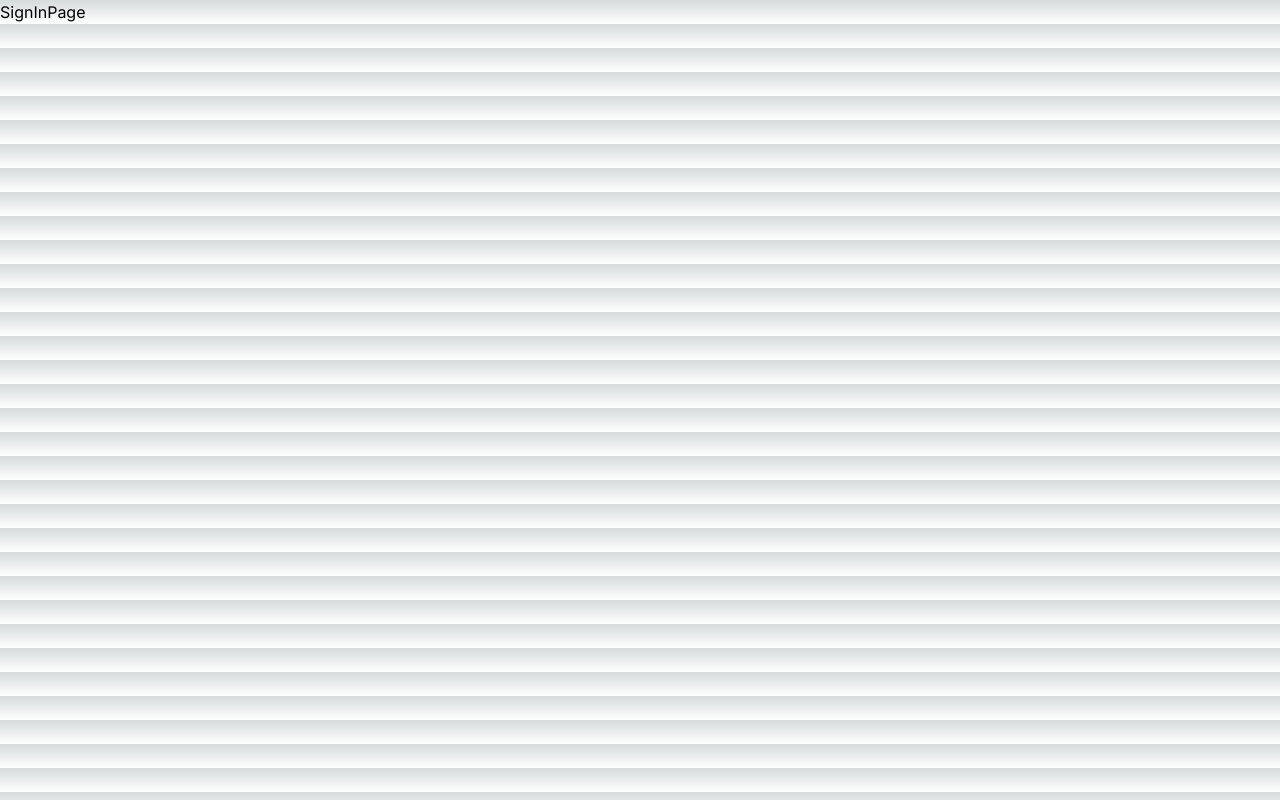
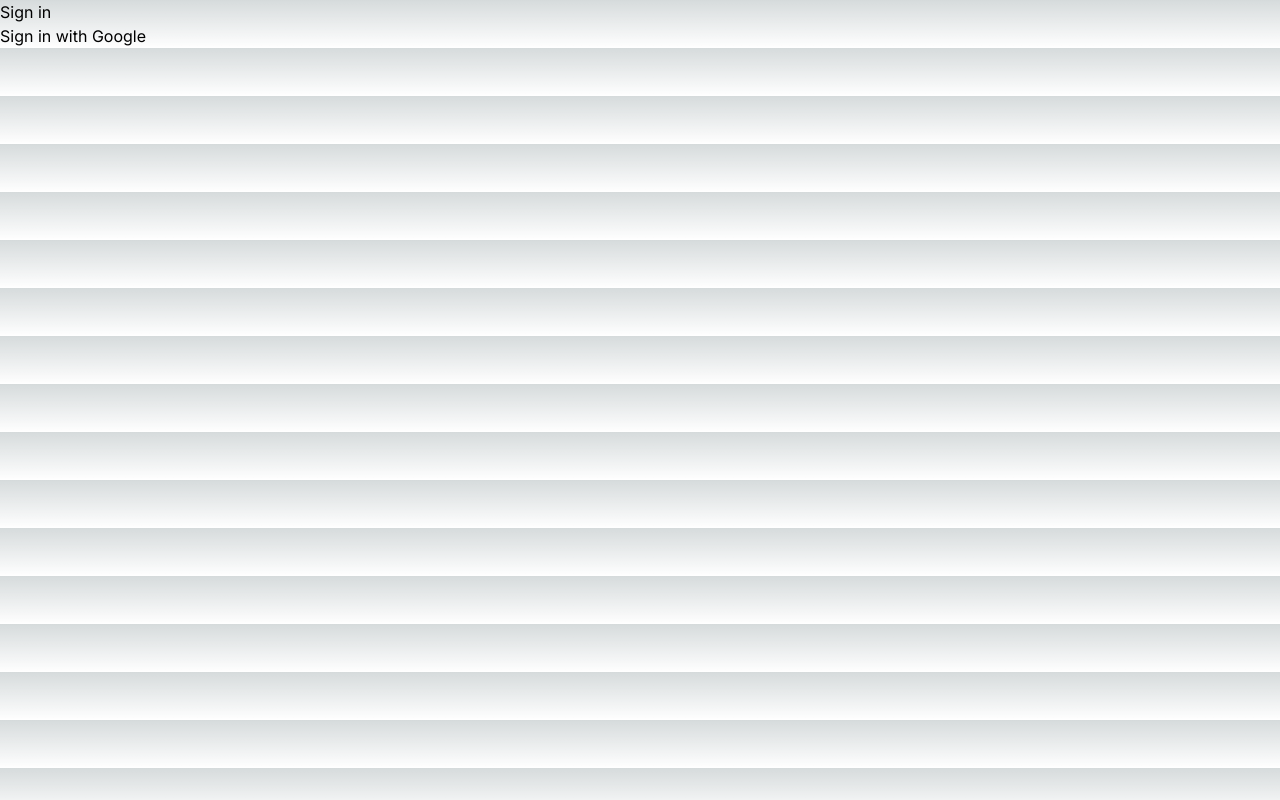
Before and after one commit to Amanthukral12/profilefyi-assignment, a Next.js app: page /signin in a window 1280 px wide. Built offline with nearby package versions, Linux system fonts and the light colour scheme; no server answers.

Commit message:
Add basic signin page and basic layout for root components along with Authprovider to access session anywhere in application

```diff
--- /dev/null
+++ b/src/app/(auth)/layout.tsx
@@ -0,0 +1,7 @@
+import React from "react";
+
+const Layout = ({ children }: { children: React.ReactNode }) => {
+  return <main className="auth">{children}</main>;
+};
+
+export default Layout;
--- a/src/app/(auth)/signin/page.tsx
+++ b/src/app/(auth)/signin/page.tsx
@@ -1,7 +1,16 @@
-import React from "react";
+"use client";
+import { signIn } from "next-auth/react";
 
-const SignInPage = () => {
-  return <div>SignInPage</div>;
-};
+export default function SignIn() {
+  const handleSubmit = async (e: any) => {
+    e.preventDefault();
+    await signIn("google", { callbackUrl: "/" });
+  };
 
-export default SignInPage;
+  return (
+    <div>
+      <h1>Sign in</h1>
+      <button onClick={handleSubmit}>Sign in with Google</button>
+    </div>
+  );
+}
--- /dev/null
+++ b/src/app/(root)/layout.tsx
@@ -0,0 +1,13 @@
+import React from "react";
+
+const Layout = ({ children }: { children: React.ReactNode }) => {
+  return (
+    <main>
+      <div>
+        <div>{children}</div>
+      </div>
+    </main>
+  );
+};
+
+export default Layout;
--- /dev/null
+++ b/src/app/(root)/page.tsx
@@ -0,0 +1,22 @@
+"use client";
+
+import { signOut, useSession } from "next-auth/react";
+import Link from "next/link";
+
+export default function Home() {
+  const { data: session } = useSession();
+  console.log(session);
+  return (
+    <main>
+      Home Page
+      <br />
+      {session ? (
+        <>
+          <p onClick={() => signOut()}>Sign out</p>
+        </>
+      ) : (
+        <Link href="/signin">Sign in</Link>
+      )}
+    </main>
+  );
+}
--- a/src/app/api/auth/[...nextauth]/options.ts
+++ b/src/app/api/auth/[...nextauth]/options.ts
@@ -13,6 +13,12 @@ const authOptions: NextAuthOptions = {
   pages: {
     signIn: "/signin",
   },
+  callbacks: {
+    async session({ session, user }) {
+      session.user.id = user.id;
+      return session;
+    },
+  },
 };
 
 export default authOptions;
--- a/src/app/layout.tsx
+++ b/src/app/layout.tsx
@@ -4,19 +4,25 @@ import "./globals.css";
 
 const inter = Inter({ subsets: ["latin"] });
 
+import { getServerSession } from "next-auth";
+import authOptions from "./api/auth/[...nextauth]/options";
+import AuthProvider from "@/provider/AuthProvider";
 export const metadata: Metadata = {
-  title: "Create Next App",
-  description: "Generated by create next app",
+  title: "ProfileFyi-Assignment",
+  description: "ProfileFyi-Assignment",
 };
 
-export default function RootLayout({
+export default async function RootLayout({
   children,
 }: Readonly<{
   children: React.ReactNode;
 }>) {
+  const session = await getServerSession(authOptions);
   return (
     <html lang="en">
-      <body className={inter.className}>{children}</body>
+      <AuthProvider session={session}>
+        <body className={inter.className}>{children}</body>
+      </AuthProvider>
     </html>
   );
 }
--- a/src/app/page.tsx
+++ /dev/null
@@ -1,3 +0,0 @@
-export default function Home() {
-  return <main>ProfileFyi Assignment</main>;
-}
--- /dev/null
+++ b/src/provider/AuthProvider.tsx
@@ -0,0 +1,14 @@
+"use client";
+
+import { Session } from "next-auth";
+import { SessionProvider } from "next-auth/react";
+
+export default function AuthProvider({
+  children,
+  session,
+}: {
+  children: React.ReactNode;
+  session: Session | null;
+}) {
+  return <SessionProvider session={session}>{children}</SessionProvider>;
+}
```
Also changed, not shown: src/types/next-auth.d.ts (added, +18 -0 lines).
